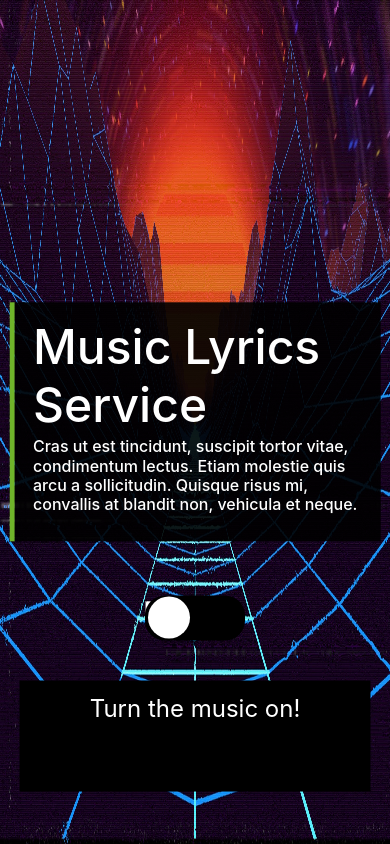
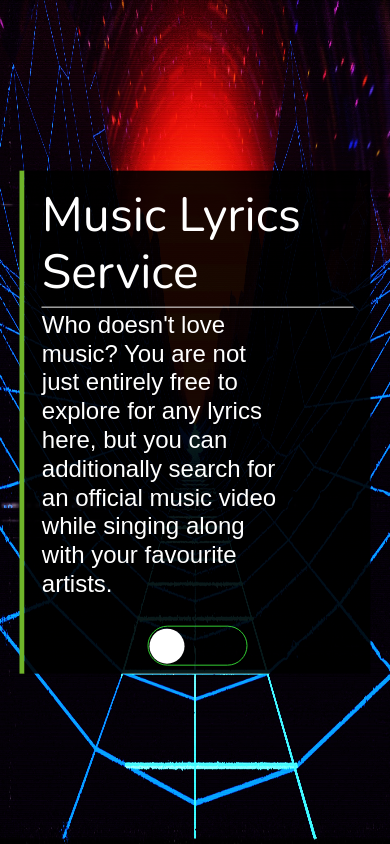
Before and after one commit to itshally/MLS, a plain HTML site: page index.html in a window 390 px wide. Drawn offline with nearby package versions, Linux system fonts and the light colour scheme; a web font is replaced by a local one.

Commit message:
files updated

```diff
--- a/assets/css/front.css
+++ b/assets/css/front.css
@@ -1,23 +1,20 @@
-html, body{
+html,
+body {
   padding: 0%;
   margin: 0%;
-    background-image: url('../images/background-home.jpg');
-    background-position: top;
-    background-repeat: no-repeat;background-size: 100vw 100vh;
 }
-.intro-container{
+
+.intro-container {
   position: absolute;
   top: 50%;
-    left: 15%;
-    transform: translate(-15%, -50%);
-    /*background-color: red;*/
-    width: 50%;
-    /* z-index: 1; */
-    padding: 0%;
+  left: 50%;
+  transform: translate(-50%, -50%);
+  width: 90%;
+  padding: 0;
   border-left: 5px solid #6fb42a;
+}
 
-}
-.intro-background{
+.intro-background {
   position: absolute;
   background-color: #000000;
   height: 100%;
@@ -25,74 +22,85 @@ html, body{
   z-index: -1;
   opacity: 0.9;
 }
-h1{
+
+hr {
+  background-color: #FFFFFF;
+  width: 90%;
+  margin-top: -3%;
+}
+
+h1 {
   color: #FFFFFF;
   margin: 2.5% 5%;
-    font-size: 5em;
+  font-size: 3rem;
   padding: 2% 0px;
+  font-family: 'Nunito', sans-serif;
 }
-h4{
+
+h4 {
   color: #FFFFFF;
   margin: -20px auto 20px 5%;
-    font-size: 1em;
+  font-size: 1.5rem;
   width: 70%;
   padding: 2% 0px;
+  font-family: 'Darker Grotesque', sans-serif;
+}
+
+.toggle-btn {
+  text-align: center;
 }
 
 /* switch box / container */
-.switch-container{
+.switch-container {
   width: 100px;
-    height: 45px;
-    position: absolute;
-    top: 70%;
-    left: 50%;
-    transform: translate(-50%, -70%);
+  height: 40px;
+  position: relative;
+  display: inline-block;
+  border-radius: 20px;
+  border: 1px solid limegreen;
+}
+
+/* the main switch */
+.switch-button {
+  width: 100px;
+  height: 40px;
+  position: relative;
   display: inline-block;
 }
-  /* hiding the actual checkbox */
-  input{
-    display: inline-block;
+
+input {
+  display: none;
 }
-  /* the main switch */
-  .switch-button{
-    border-radius: 20px;
-    position: absolute;
-    top: 0;
-    bottom: 0;
-    left: 0;
-    right: 0;
-    transition: .4s;
-    cursor: pointer;
-    background-color: black;
 
-  }
-  .switch-button:before{
+.switch-button:before {
   content: "";
   background-color: white;
-    height: 42px;
-    width: 42px;
-    left: 3px;
-    bottom: 2px;
+  height: 35px;
+  width: 35px;
+  left: 1px;
+  bottom: 3px;
   position: absolute;
-    transition: .4s;
+  transition: .5s;
   border-radius: 50%;
 }
-  input:checked + .switch-button {
+
+input:checked+.switch-button {
   background-color: limegreen;
   color: white;
+  border-radius: 20px;
 }
 
-  input:focus + .switch-button {
+input:focus+.switch-button {
   box-shadow: 0 0 1px #2196F3;
 }
-  input:checked + .switch-button:before {
-    -webkit-transform: translateX(53px);
-    -ms-transform: translateX(53px);
-    transform: translateX(53px);
+
+input:checked+.switch-button:before {
+  -webkit-transform: translateX(62px);
+  -ms-transform: translateX(62px);
+  transform: translateX(62px);
 }
 
-
-  #on-label{
+#on-label {
   color: #FFFFFF;
   position: absolute;
   top: 80%;
@@ -102,129 +110,3 @@ h4{
   background-color: #000000;
   padding: 10px;
 }
-
-
-@media screen and (max-width: 1024px){
-    .intro-container{
-    position: absolute;
-    left:50%;
-    transform: translateX(-50%);
-    width:90%;
-    }
- }
-
-
- @media only screen and (min-width: 992px) and (max-width: 1280px) {
-  .intro-container{
-    position: absolute;
-    top: 50%;
-    left: 50%;
-    transform: translate(-50%, -50%);
-    width: 90%;
-  }
-  .switch-container{
-    width: 100px;
-    height: 45px;
-    position: absolute;
-    top: 65%;
-    left: 50%;
-    transform: translate(-50%, -65%);
-    display: inline-block;
-  }
-  #on-label{
-    color: #FFFFFF;
-    position: absolute;
-    top: 70%;
-    left: 50%;
-    transform: translate(-50%, -70%);
-    font-size: 2em;
-    background-color: #000000;
-    padding: 10px;
-}
-  }
-
-
-  /* Tablet Layout: 768px. */
-
-  @media only screen and (min-width: 768px) and (max-width: 991px) {
-    .intro-container{
-      position: absolute;
-      top: 50%;
-      left: 50%;
-      transform: translate(-50%, -50%);
-      width: 95%;
-    }
-    .switch-container{
-      width: 100px;
-      height: 45px;
-      position: absolute;
-      top: 75%;
-      left: 50%;
-      transform: translate(-50%, -75%);
-      display: inline-block;
-    }
-    #on-label{
-      color: #FFFFFF;
-      position: absolute;
-      top: 85%;
-      left: 50%;
-      transform: translate(-50%, -85%);
-      font-size: 2em;
-      background-color: #000000;
-      padding: 10px;
-  }
-  }
-
-
-
-  /* Mobile Layout: 320px. */
-
-  @media only screen and (max-width: 767px) {
-    .intro-container{
-      position: absolute;
-      top: 50%;
-      left: 50%;
-      transform: translate(-50%, -50%);
-      width: 95%;
-      padding: 0%;
-  }
-  h1{
-      color: #FFFFFF;
-      margin: 2.5% 5%;
-      font-size: 3em;
-      padding: 2% 0px;
-  }
-  h4{
-      font-size: 1em;
-      width: 90%;
-  }
-
-  /* switch box / container */
-  .switch-container{
-      width: 100px;
-      height: 45px;
-      position: absolute;
-      bottom: 10%;
-      left: 50%;
-      transform: translate(-50%, 10%);
-      display: inline-block;
-    }
-    #on-label{
-        position: absolute;
-        bottom: 5%;
-        left: 50%;
-        transform: translate(-50%, 5%);
-        font-size: 1.5em;
-        width: 90%;
-        text-align: center
-    }
-
-  }
-
-
-  /* Wide Mobile Layout: 480px. */
-
-  @media only screen and (min-width: 480px) and (max-width: 767px) {
-
-
-  }
--- a/index.html
+++ b/index.html
@@ -1,5 +1,6 @@
 <!DOCTYPE html>
 <html lang="en">
+
 <head>
     <meta charset="UTF-8">
     <meta name="viewport" content="width=device-width, initial-scale=1.0">
@@ -7,42 +8,56 @@
     <title>MLS - Home</title>
 
     <!-- bootstrap css -->
-    <link rel="stylesheet" href="https://stackpath.bootstrapcdn.com/bootstrap/4.3.1/css/bootstrap.min.css" integrity="sha384-ggOyR0iXCbMQv3Xipma34MD+dH/1fQ784/j6cY/iJTQUOhcWr7x9JvoRxT2MZw1T" crossorigin="anonymous">
+    <link rel="stylesheet" href="https://stackpath.bootstrapcdn.com/bootstrap/4.3.1/css/bootstrap.min.css"
+        integrity="sha384-ggOyR0iXCbMQv3Xipma34MD+dH/1fQ784/j6cY/iJTQUOhcWr7x9JvoRxT2MZw1T" crossorigin="anonymous">
 
+    <!-- google fonts -->
+    <link href="https://fonts.googleapis.com/css?family=Darker+Grotesque|Nunito&display=swap" rel="stylesheet">
+
+
+    <link rel="stylesheet" href="assets/css/glitch-effect.css">
     <!-- custom css -->
     <link rel="stylesheet" href="assets/css/front.css">
+
 </head>
+
 <body>
-
+    <div class="glitch-box"></div>
     <div class="container-fluid intro-container">
         <div class="intro-background"></div>
         <h1>Music Lyrics Service</h1>
-        <!-- change this later -->
-        <h4>Cras ut est tincidunt, suscipit tortor vitae, condimentum lectus.
-            Etiam molestie quis arcu a sollicitudin. Quisque risus mi, convallis
-            at blandit non, vehicula et neque.
+        <hr>
+        <h4>
+            Who doesn't love music? You are not just entirely free to explore for any lyrics here,
+            but you can additionally search for an official music video while singing along with your favourite artists.
         </h4>
+
+        <div class="container-fluid toggle-btn" title="Turn the music on!">
+            <label class="switch-container">
+                <input type="checkbox">
+                <span class="switch-button"></span>
+            </label>
+        </div>
     </div>
 
-    <label class="switch-container">
-        <input type="checkbox">
-        <span class="switch-button"></span>
-    </label>
-
-    <p id="on-label">Turn the music on!</p>
-
-
-    <!-- footer -->
 
     <!-- bootstrap js -->
-    <script src="https://code.jquery.com/jquery-3.3.1.slim.min.js" integrity="sha384-q8i/X+965DzO0rT7abK41JStQIAqVgRVzpbzo5smXKp4YfRvH+8abtTE1Pi6jizo" crossorigin="anonymous"></script>
-    <script src="https://cdnjs.cloudflare.com/ajax/libs/popper.js/1.14.7/umd/popper.min.js" integrity="sha384-UO2eT0CpHqdSJQ6hJty5KVphtPhzWj9WO1clHTMGa3JDZwrnQq4sF86dIHNDz0W1" crossorigin="anonymous"></script>
-    <script src="https://stackpath.bootstrapcdn.com/bootstrap/4.3.1/js/bootstrap.min.js" integrity="sha384-JjSmVgyd0p3pXB1rRibZUAYoIIy6OrQ6VrjIEaFf/nJGzIxFDsf4x0xIM+B07jRM" crossorigin="anonymous"></script>
+    <script src="https://code.jquery.com/jquery-3.3.1.slim.min.js"
+        integrity="sha384-q8i/X+965DzO0rT7abK41JStQIAqVgRVzpbzo5smXKp4YfRvH+8abtTE1Pi6jizo" crossorigin="anonymous">
+    </script>
+    <script src="https://cdnjs.cloudflare.com/ajax/libs/popper.js/1.14.7/umd/popper.min.js"
+        integrity="sha384-UO2eT0CpHqdSJQ6hJty5KVphtPhzWj9WO1clHTMGa3JDZwrnQq4sF86dIHNDz0W1" crossorigin="anonymous">
+    </script>
+    <script src="https://stackpath.bootstrapcdn.com/bootstrap/4.3.1/js/bootstrap.min.js"
+        integrity="sha384-JjSmVgyd0p3pXB1rRibZUAYoIIy6OrQ6VrjIEaFf/nJGzIxFDsf4x0xIM+B07jRM" crossorigin="anonymous">
+    </script>
 
     <!-- jQuery CDN -->
-    <script src="https://code.jquery.com/jquery-3.4.1.min.js" integrity="sha256-CSXorXvZcTkaix6Yvo6HppcZGetbYMGWSFlBw8HfCJo=" crossorigin="anonymous"></script>
+    <script src="https://code.jquery.com/jquery-3.4.1.min.js"
+        integrity="sha256-CSXorXvZcTkaix6Yvo6HppcZGetbYMGWSFlBw8HfCJo=" crossorigin="anonymous"></script>
 
     <!-- custom js -->
     <script src="assets/javascript/index.js"></script>
 </body>
+
 </html>
```
Lines whose indentation alone changed are shown as unchanged.
